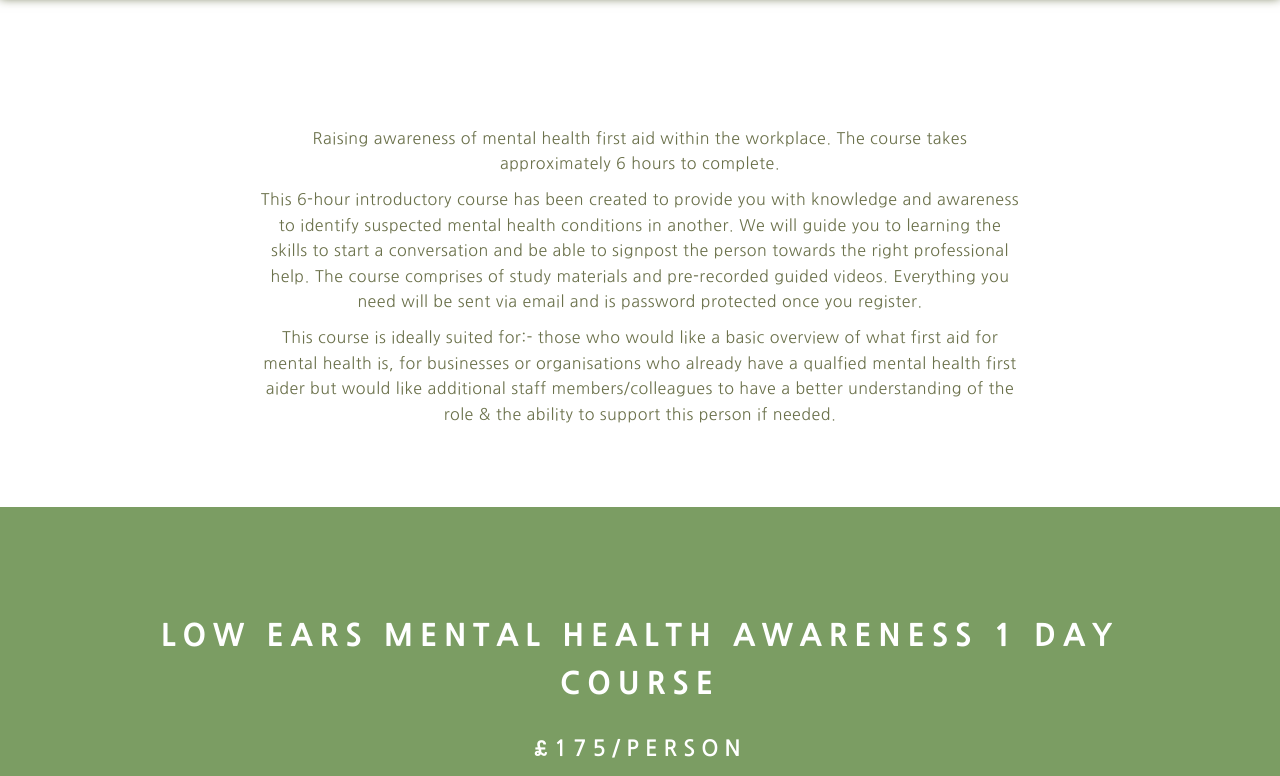
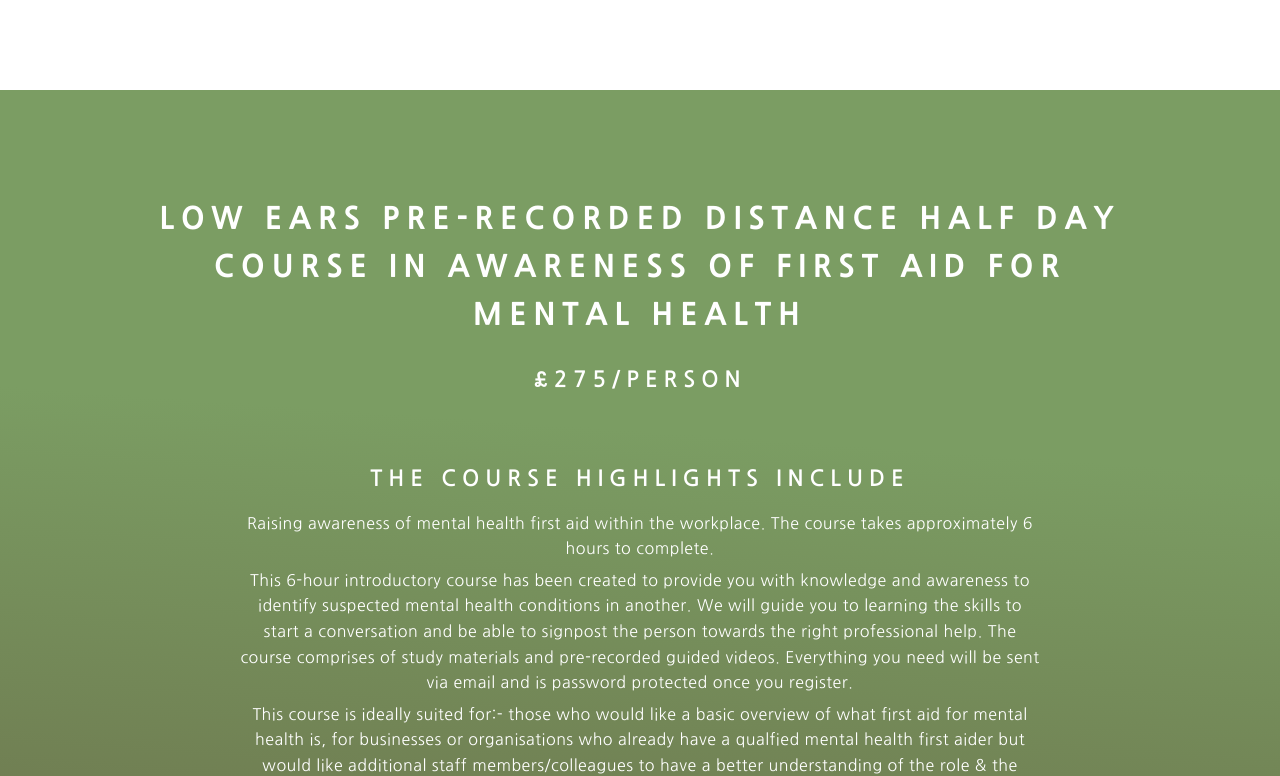
Before and after one commit to declanharrop/low-ears, a Next.js app: page /Services/Education in a window 1280 px wide. Shown: the part 1415-2191 px from the top of the page. Built offline with nearby package versions, Linux system fonts and the light colour scheme; no server answers.

Commit message:
Added Anaylitics

```diff
--- a/components/Footer.js
+++ b/components/Footer.js
@@ -19,6 +19,10 @@
   }
 `;
 
+const Contact = styled.div`
+  margin: -10vh 0;
+`;
+
 const ThirtyEight = styled.div`
   padding: 0 20px 10 20px;
 `;
@@ -26,6 +30,11 @@
 export default function Footer() {
   return (
     <Wrap>
+      <Contact>
+        <a href="mailto:info@lowears.co.uk">
+          <button type="button">Contact Us</button>
+        </a>
+      </Contact>
       <InstaFeed
         insta="https://www.instagram.com/low.ears_/"
         title="INSTAGRAM"
--- a/pages/Contact.js
+++ b/pages/Contact.js
@@ -27,9 +27,7 @@
           text="Contact Us"
         />
         <div className="cont">
-          <h3>
-            If you can't find what you are after feel free to drop us an email.
-          </h3>
+          <h3>Please feel free to contact us, we can't wait to meet you.</h3>
           <a href="mailto:info@lowears.co.uk">
             <button type="button">info@lowears.co.uk</button>
           </a>
--- a/pages/Services/Education.js
+++ b/pages/Services/Education.js
@@ -29,7 +29,6 @@
               'Each potential student is interviewed (informally) for our unique onboarding service prior to undertaking any of our courses as a safeguarding process for all parties.',
               "We send you 'doggy bags' our emotional bundles to support you during your training.",
               'We limit the numbers of attendees due to the sensitive subject matter.',
-              'Low Ears pre-recorded distance half day course in awareness of first aid for mental health £111',
             ]}
           />
           <Quote
@@ -37,11 +36,18 @@
             quote="'Education is the most powerful weapon you can use to change the world' - Nelson Mandela "
             img="/img/headers/education2.jpg"
           />
-          <CircleImageSection
-            texts={[
-              'Raising awareness of mental health first aid within the workplace. The course takes approximately 6 hours to complete.',
-              'This 6-hour introductory course has been created to provide you with knowledge and awareness to identify suspected mental health conditions in another.  We will guide you to learning the skills to start a conversation and be able to signpost the person towards the right professional help.  The course comprises of study materials and pre-recorded guided videos.  Everything you need will be sent via email and is password protected once you register.',
-              'This course is ideally suited for:- those who would like a basic overview of what first aid for mental health is, for businesses or organisations who already have a qualfied mental health first aider but would like additional staff members/colleagues to have a better understanding of the role & the ability to support this person if needed.',
+          <ColorSection
+            title="Low Ears pre-recorded distance half day course in awareness of first aid for mental health"
+            subtitle="£275/Person"
+            contents={[
+              {
+                title: 'The course highlights include',
+                texts: [
+                  'Raising awareness of mental health first aid within the workplace. The course takes approximately 6 hours to complete.',
+                  'This 6-hour introductory course has been created to provide you with knowledge and awareness to identify suspected mental health conditions in another.  We will guide you to learning the skills to start a conversation and be able to signpost the person towards the right professional help.  The course comprises of study materials and pre-recorded guided videos.  Everything you need will be sent via email and is password protected once you register.',
+                  'This course is ideally suited for:- those who would like a basic overview of what first aid for mental health is, for businesses or organisations who already have a qualfied mental health first aider but would like additional staff members/colleagues to have a better understanding of the role & the ability to support this person if needed.',
+                ],
+              },
             ]}
           />
           <ColorSection
--- a/pages/Services/Mentoring.js
+++ b/pages/Services/Mentoring.js
@@ -62,7 +62,7 @@
               title: 'PRODUCTIVITY COACH',
               texts: [
                 'Preparation of SOPS Manual including all standard operating procedures',
-                'Source and implement supporting booking software up booking software',
+                'Source and implement supporting booking software',
                 'Busting energy blocks',
                 'Staff Recruitment #groan',
                 'Collaboration options',
```
Also changed, not shown: pages/Stories/[slug].js (+4 -0 lines).
